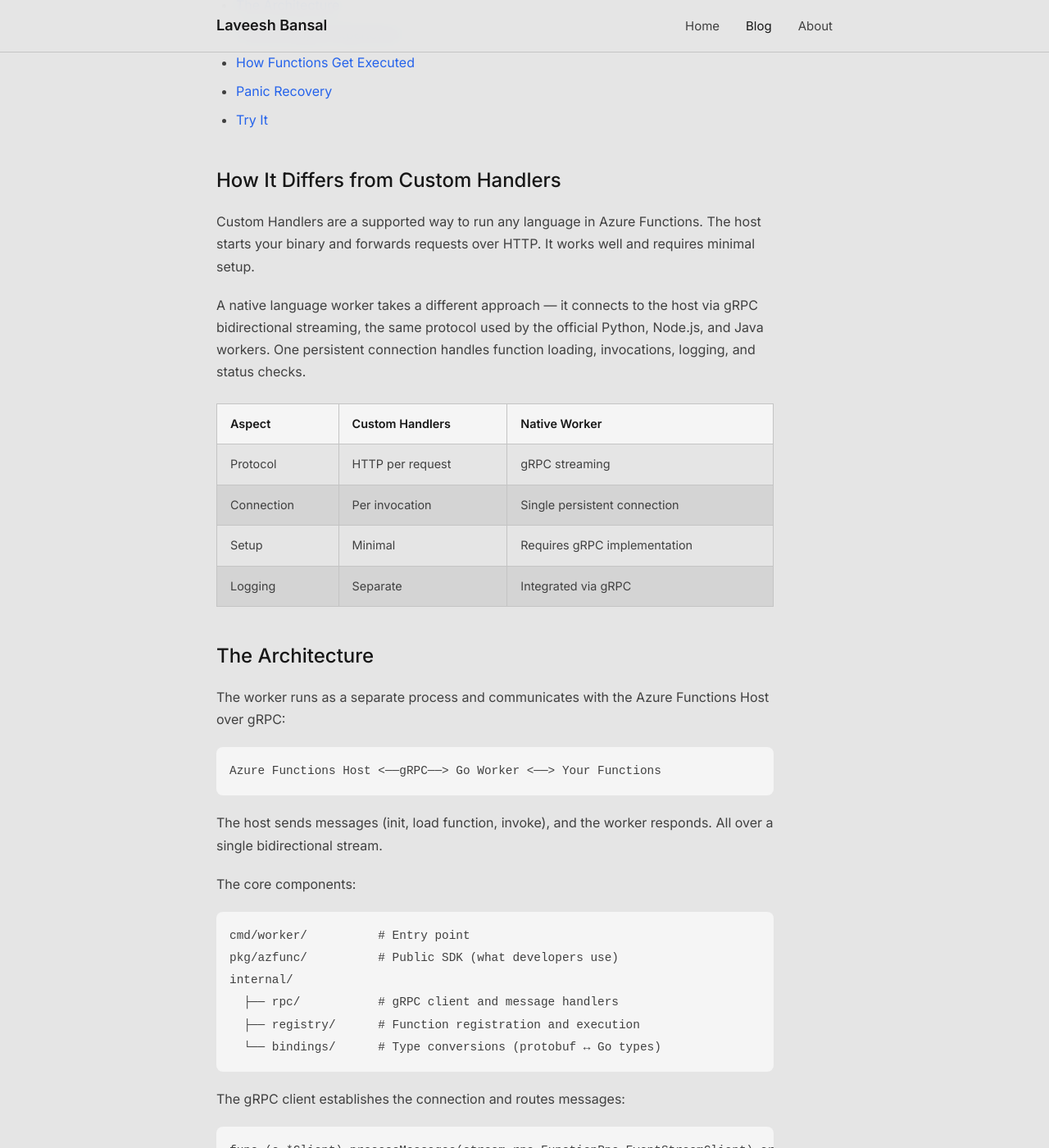
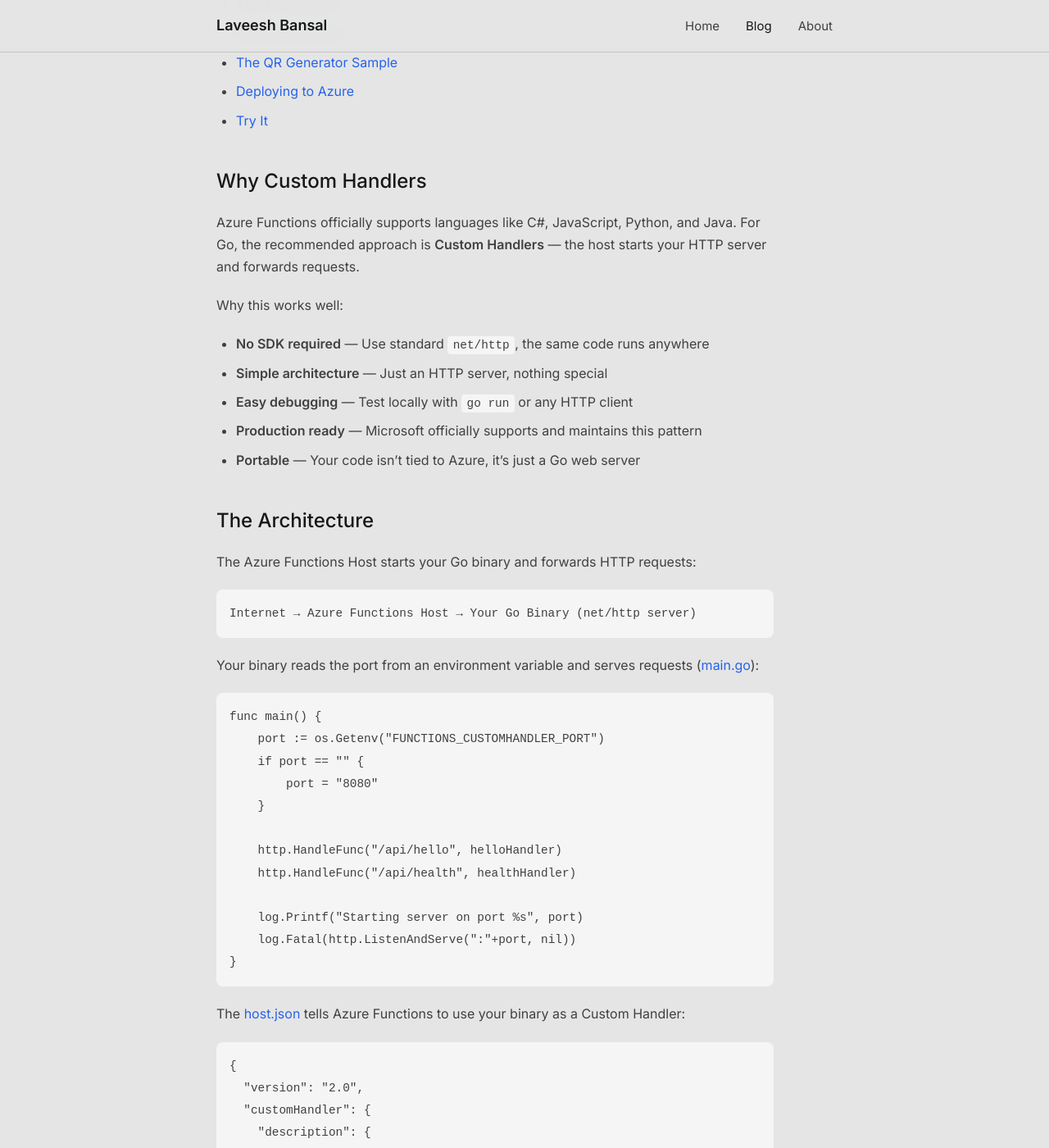
Before and after one commit to laveeshb/laveeshb.github.io, a Jekyll site: the page built from _posts/2025-12-25-azure-functions-go-worker.md, in a window 1280 px wide and 1400 px high, scrolled down 462 px. Shown: the whole window at 82% size. Built offline with Jekyll 4.4.1, drawn with Linux system fonts in a browser that asks for light colours; comment, search, counter and statistics services are not loaded; some of the changed text lies outside the part shown.

Commit message:
Rewrite Go Worker blog post for Custom Handler pattern (#11)
## Summary

Rewrites the Azure Functions Go Worker blog post to reflect the shift
from gRPC-based worker to Custom Handler pattern.

## Changes

- Updated title: "Building Azure Functions in Go with Custom Handlers"
- Removed all gRPC/protobuf references
- Focus on standard `net/http` - no SDK required
- Added QR Generator sample section
- Updated architecture diagram and explanation
- Updated code examples to show simple HTTP handlers
- Updated deployment section with actual script usage
- Tags updated: removed `grpc`, added `custom-handlers`

## Related

- [azure-functions-go-worker
v0.1.0](https://github.com/laveeshb/azure-functions-go-worker/releases/tag/v0.1.0)

````diff
--- a/_posts/2025-12-25-azure-functions-go-worker.md
+++ b/_posts/2025-12-25-azure-functions-go-worker.md
@@ -1,196 +1,201 @@
 ---
 layout: post
-title: "Building a Native Go Worker for Azure Functions"
+title: "Building Azure Functions in Go with Custom Handlers"
 date: 2025-12-25
 order: 5
 categories: [azure]
-tags: [azure-functions, go, grpc, serverless]
-excerpt: "A native Go language worker that brings first-class Go support to Azure Functions via gRPC."
+tags: [azure-functions, go, serverless, custom-handlers]
+excerpt: "Write Azure Functions in Go using the Custom Handler pattern — no SDK required, just standard net/http."
 ---
 
-I built a <a href="https://github.com/laveeshb/azure-functions-go-worker" target="_blank">native Go worker</a> for <a href="https://learn.microsoft.com/azure/azure-functions/functions-overview" target="_blank">Azure Functions</a>. It's an out-of-process worker that speaks the same gRPC protocol as the official Python, Node.js, and Java workers.
+I've been exploring how to run <a href="https://github.com/laveeshb/azure-functions-go-worker" target="_blank">Azure Functions in Go</a> using the <a href="https://learn.microsoft.com/azure/azure-functions/functions-custom-handlers" target="_blank">Custom Handler</a> pattern. No special SDK, no code generation — just standard Go with `net/http`.
 
-Here's how it works and why it matters.
+Here's how it works.
 
 **Contents:**
-- [How It Differs from Custom Handlers](#how-it-differs-from-custom-handlers)
+- [Why Custom Handlers](#why-custom-handlers)
 - [The Architecture](#the-architecture)
-- [The Developer Experience](#the-developer-experience)
-- [How Functions Get Executed](#how-functions-get-executed)
-- [Panic Recovery](#panic-recovery)
+- [Writing a Function](#writing-a-function)
+- [The QR Generator Sample](#the-qr-generator-sample)
+- [Deploying to Azure](#deploying-to-azure)
 - [Try It](#try-it)
 
-## How It Differs from Custom Handlers
+## Why Custom Handlers
 
-Custom Handlers are a supported way to run any language in Azure Functions. The host starts your binary and forwards requests over HTTP. It works well and requires minimal setup.
+Azure Functions officially supports languages like C#, JavaScript, Python, and Java. For Go, the recommended approach is **Custom Handlers** — the host starts your HTTP server and forwards requests.
 
-A native language worker takes a different approach — it connects to the host via gRPC bidirectional streaming, the same protocol used by the official Python, Node.js, and Java workers. One persistent connection handles function loading, invocations, logging, and status checks.
+Why this works well:
 
-| Aspect | Custom Handlers | Native Worker |
-|--------|-----------------|---------------|
-| Protocol | HTTP per request | gRPC streaming |
-| Connection | Per invocation | Single persistent connection |
-| Setup | Minimal | Requires gRPC implementation |
-| Logging | Separate | Integrated via gRPC |
+- **No SDK required** — Use standard `net/http`, the same code runs anywhere
+- **Simple architecture** — Just an HTTP server, nothing special
+- **Easy debugging** — Test locally with `go run` or any HTTP client
+- **Production ready** — Microsoft officially supports and maintains this pattern
+- **Portable** — Your code isn't tied to Azure, it's just a Go web server
 
 ## The Architecture
 
-The worker runs as a separate process and communicates with the Azure Functions Host over gRPC:
+The Azure Functions Host starts your Go binary and forwards HTTP requests:
 
 ```
-Azure Functions Host <──gRPC──> Go Worker <──> Your Functions
+Internet → Azure Functions Host → Your Go Binary (net/http server)
 ```
 
-The host sends messages (init, load function, invoke), and the worker responds. All over a single bidirectional stream.
-
-The core components:
-
-```
-cmd/worker/          # Entry point
-pkg/azfunc/          # Public SDK (what developers use)
-internal/
-  ├── rpc/           # gRPC client and message handlers
-  ├── registry/      # Function registration and execution
-  └── bindings/      # Type conversions (protobuf ↔ Go types)
-```
-
-The gRPC client establishes the connection and routes messages:
+Your binary reads the port from an environment variable and serves requests (<a href="https://github.com/laveeshb/azure-functions-go-worker/blob/main/samples/hello-world/src/main.go" target="_blank">main.go</a>):
 
 ```go
-func (c *Client) processMessages(stream rpc.FunctionRpc_EventStreamClient) error {
-    for {
-        msg, err := stream.Recv()
-        if err != nil {
-            return err
-        }
+func main() {
+    port := os.Getenv("FUNCTIONS_CUSTOMHANDLER_PORT")
+    if port == "" {
+        port = "8080"
+    }
 
-        var response *rpc.StreamingMessage
-        switch content := msg.Content.(type) {
-        case *rpc.StreamingMessage_WorkerInitRequest:
-            response = c.handlers.HandleWorkerInit(msg.RequestId, content.WorkerInitRequest)
-        case *rpc.StreamingMessage_FunctionLoadRequest:
-            response = c.handlers.HandleFunctionLoad(msg.RequestId, content.FunctionLoadRequest)
-        case *rpc.StreamingMessage_InvocationRequest:
-            response = c.handlers.HandleInvocation(msg.RequestId, content.InvocationRequest)
-        }
+    http.HandleFunc("/api/hello", helloHandler)
+    http.HandleFunc("/api/health", healthHandler)
 
-        if response != nil {
-            stream.Send(response)
-        }
-    }
+    log.Printf("Starting server on port %s", port)
+    log.Fatal(http.ListenAndServe(":"+port, nil))
 }
 ```
 
-## The Developer Experience
+The <a href="https://github.com/laveeshb/azure-functions-go-worker/blob/main/samples/hello-world/src/host.json" target="_blank">host.json</a> tells Azure Functions to use your binary as a Custom Handler:
 
-Writing a function looks like this:
+```json
+{
+  "version": "2.0",
+  "customHandler": {
+    "description": {
+      "defaultExecutablePath": "handler"
+    },
+    "enableForwardingHttpRequest": true
+  }
+}
+```
+
+With `enableForwardingHttpRequest: true`, the host passes through HTTP requests directly — your Go code sees standard `http.Request` and `http.ResponseWriter`.
+
+## Writing a Function
+
+A simple hello function:
 
 ```go
-package main
-
-import (
-    "github.com/laveeshb/azure-functions-go-worker/pkg/azfunc"
-)
-
-func init() {
-    azfunc.RegisterHttpFunction("hello", helloHandler)
-}
-
-func helloHandler(ctx *azfunc.Context, req *azfunc.HttpRequest) (*azfunc.HttpResponse, error) {
-    name := req.Query.Get("name")
+func helloHandler(w http.ResponseWriter, r *http.Request) {
+    name := r.URL.Query().Get("name")
     if name == "" {
         name = "World"
     }
 
-    ctx.Log("Processing request for: %s", name)
+    response := map[string]string{
+        "message": fmt.Sprintf("Hello, %s!", name),
+    }
 
-    return azfunc.OK(map[string]string{
-        "message": "Hello, " + name + "!",
-    }), nil
-}
-
-func main() {
-    azfunc.Start()
+    w.Header().Set("Content-Type", "application/json")
+    json.NewEncoder(w).Encode(response)
 }
 ```
 
-Functions register themselves in `init()`, which runs before `main()`. The SDK hides all the gRPC and protobuf complexity — developers work with familiar Go types.
+Each function needs a <a href="https://github.com/laveeshb/azure-functions-go-worker/blob/main/samples/hello-world/src/Hello/function.json" target="_blank">function.json</a> that defines its trigger:
 
-Helper functions make common responses concise:
-
-```go
-return azfunc.OK(data)                    // 200
-return azfunc.Created(data)               // 201
-return azfunc.BadRequest("invalid input") // 400
-return azfunc.NotFound("not found")       // 404
-return azfunc.InternalServerError(err)    // 500
-```
-
-## How Functions Get Executed
-
-When the host invokes a function:
-
-1. Host sends `InvocationRequest` with trigger data
-2. Worker looks up the registered handler
-3. Bindings convert protobuf `TypedData` to Go types
-4. Handler executes with panic recovery
-5. Response converts back to protobuf
-6. Worker sends `InvocationResponse`
-
-The registry handles lookup and execution:
-
-```go
-func (r *Registry) Execute(functionID string, req *rpc.InvocationRequest) *rpc.InvocationResponse {
-    r.mu.RLock()
-    entry, exists := r.functions[functionID]
-    r.mu.RUnlock()
-
-    if !exists {
-        return errorResponse(req.InvocationId, "function not found")
+```json
+{
+  "bindings": [
+    {
+      "authLevel": "anonymous",
+      "type": "httpTrigger",
+      "direction": "in",
+      "name": "req",
+      "methods": ["get", "post"],
+      "route": "hello"
+    },
+    {
+      "type": "http",
+      "direction": "out",
+      "name": "$return"
     }
-
-    // Execute with panic recovery
-    result, err := r.executeWithRecovery(entry, req)
-    if err != nil {
-        return errorResponse(req.InvocationId, err.Error())
-    }
-
-    return successResponse(req.InvocationId, result)
+  ]
 }
 ```
 
-## Panic Recovery
+That's it. Standard Go HTTP handlers, standard JSON responses.
 
-Go panics shouldn't crash the worker. Each invocation is wrapped:
+## The QR Generator Sample
+
+The repo includes a <a href="https://github.com/laveeshb/azure-functions-go-worker/tree/main/samples/qr-generator" target="_blank">complete QR code generator</a> with a web UI (<a href="https://github.com/laveeshb/azure-functions-go-worker/blob/main/samples/qr-generator/main.go" target="_blank">main.go</a>):
 
 ```go
-func (r *Registry) executeWithRecovery(entry *functionEntry, req *rpc.InvocationRequest) (result interface{}, err error) {
-    defer func() {
-        if rec := recover(); rec != nil {
-            stack := debug.Stack()
-            err = fmt.Errorf("panic: %v\n%s", rec, stack)
-        }
-    }()
+func handleGenerate(w http.ResponseWriter, r *http.Request) {
+    if r.Method == http.MethodGet {
+        // Serve the web UI
+        w.Header().Set("Content-Type", "text/html")
+        fmt.Fprint(w, landingPageHTML)
+        return
+    }
 
-    return entry.handler(ctx, httpReq)
+    // POST: Generate QR code
+    var req GenerateRequest
+    json.NewDecoder(r.Body).Decode(&req)
+
+    png, _ := qrcode.Encode(req.Content, qrcode.Medium, req.Size)
+
+    json.NewEncoder(w).Encode(GenerateResponse{
+        Image:   base64.StdEncoding.EncodeToString(png),
+        Content: req.Content,
+        Size:    req.Size,
+    })
 }
 ```
 
-A panic in one function returns an error response for that invocation. The worker continues handling other requests.
+The web UI lets users enter text and see the generated QR code:
+
+- `GET /generate` — Interactive web page
+- `POST /generate` — API returns base64-encoded PNG
+- `GET /health` — Health check endpoint
+
+## Deploying to Azure
+
+Each sample includes deployment scripts (<a href="https://github.com/laveeshb/azure-functions-go-worker/blob/main/samples/qr-generator/deploy.sh" target="_blank">deploy.sh</a>, <a href="https://github.com/laveeshb/azure-functions-go-worker/blob/main/samples/qr-generator/deploy.ps1" target="_blank">deploy.ps1</a>). For the QR generator:
+
+```bash
+cd samples/qr-generator
+
+# Deploy to Azure (creates everything: resource group, storage, function app)
+./deploy.sh -g my-resource-group -l westus2
+
+# Or on Windows
+.\deploy.ps1 -ResourceGroupName my-resource-group -Location westus2
+```
+
+The script:
+1. Cross-compiles to Linux (`GOOS=linux GOARCH=amd64`)
+2. Creates Azure resources (resource group, storage account, function app)
+3. Deploys with `func azure functionapp publish`
+
+For local development:
+
+```bash
+# Build
+go build -o handler .
+
+# Run with Azure Functions Core Tools
+func start
+```
 
 ## Try It
 
-The <a href="https://github.com/laveeshb/azure-functions-go-worker/tree/main/samples/hello-world" target="_blank">hello-world sample</a> includes deployment scripts for Azure. Works on Windows, Mac, or Linux — the scripts cross-compile to Linux for Azure.
+Clone the repo and try the samples:
 
 ```bash
 git clone https://github.com/laveeshb/azure-functions-go-worker.git
-cd azure-functions-go-worker/samples/hello-world
+cd azure-functions-go-worker
 
-# Deploy to Azure (creates resource group, storage, function app)
-./deploy.sh
+# Hello World - basic HTTP function
+cd samples/hello-world/src
+go build -o handler .
+func start
 
-# Or run locally with Azure Functions Core Tools
+# QR Generator - web UI + API
+cd samples/qr-generator
+go build -o handler .
 func start
 ```
 
-The code is on <a href="https://github.com/laveeshb/azure-functions-go-worker" target="_blank">GitHub</a>. Currently supports HTTP triggers, with Timer and Queue triggers on the roadmap.
+The code is on <a href="https://github.com/laveeshb/azure-functions-go-worker" target="_blank">GitHub</a>.
````
Also changed, not shown: styles.css (+10 -10 lines), Gemfile.lock.
